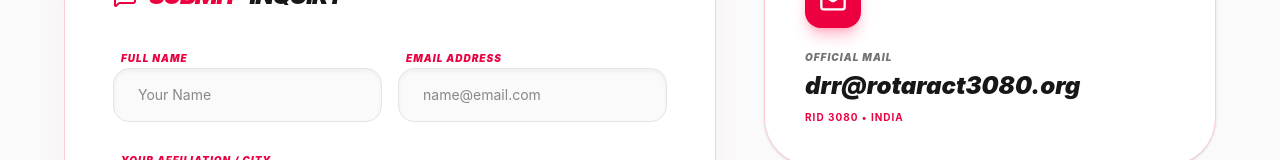
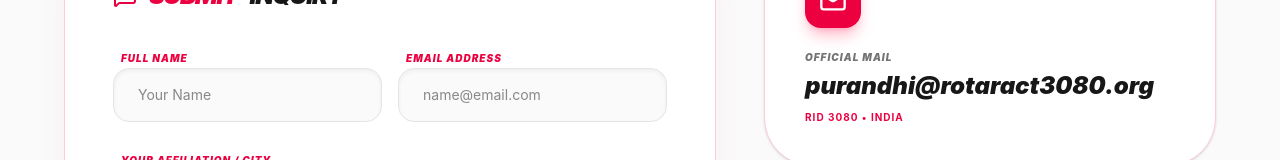
Before and after one commit to RaghavKakkarr/rotaract-3080-Final, a Next.js app: page /contact in a window 1280 px wide. Shown: the part 525-685 px from the top of the page. Built offline with nearby package versions, Linux system fonts and the light colour scheme; no server answers.

Commit message:
Update contact email address in page.jsx

```diff
--- a/app/contact/page.jsx
+++ b/app/contact/page.jsx
@@ -148,7 +148,7 @@
                  <Mail size={28} />
               </div>
               <p className="text-neutral-500 text-[9px] md:text-[10px] font-black uppercase tracking-widest mb-1 md:mb-2 italic leading-none">Official Mail</p>
-              <h3 className="text-xl md:text-2xl font-black italic text-neutral-900 dark:text-white mb-2 break-words">drr@rotaract3080.org</h3>
+              <h3 className="text-xl md:text-2xl font-black italic text-neutral-900 dark:text-white mb-2 break-words">purandhi@rotaract3080.org</h3>
               <p className="text-[9px] md:text-[10px] font-bold text-rose-600 uppercase tracking-widest">RID 3080 • India</p>
             </div>
 
```
